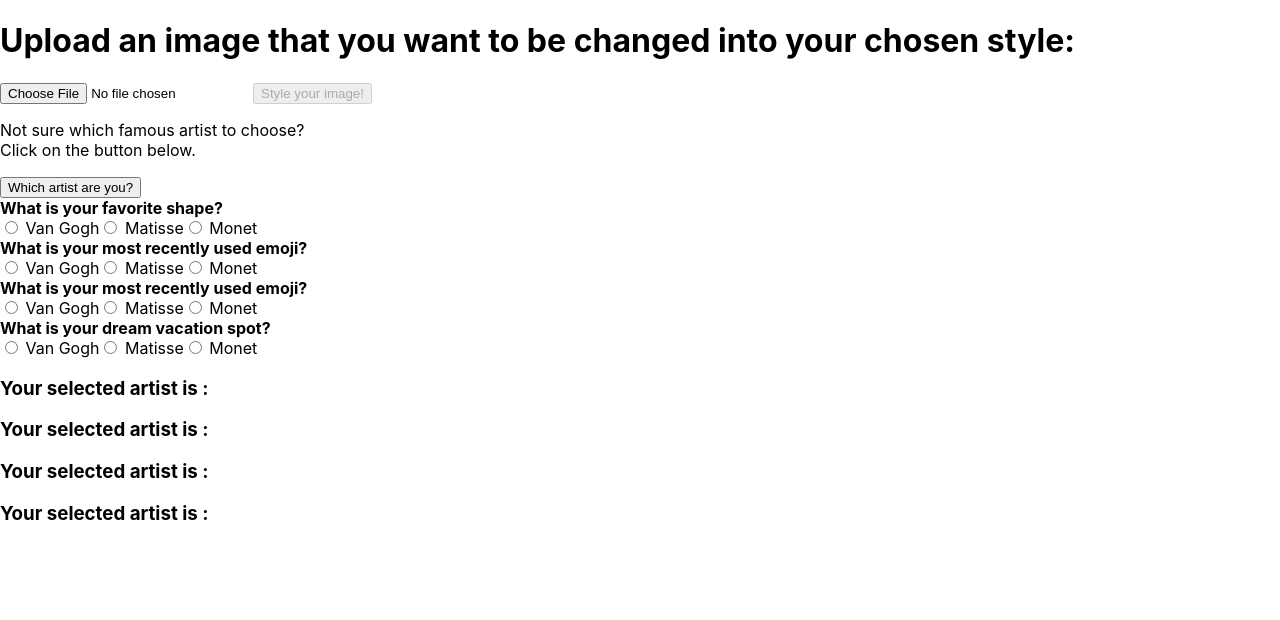
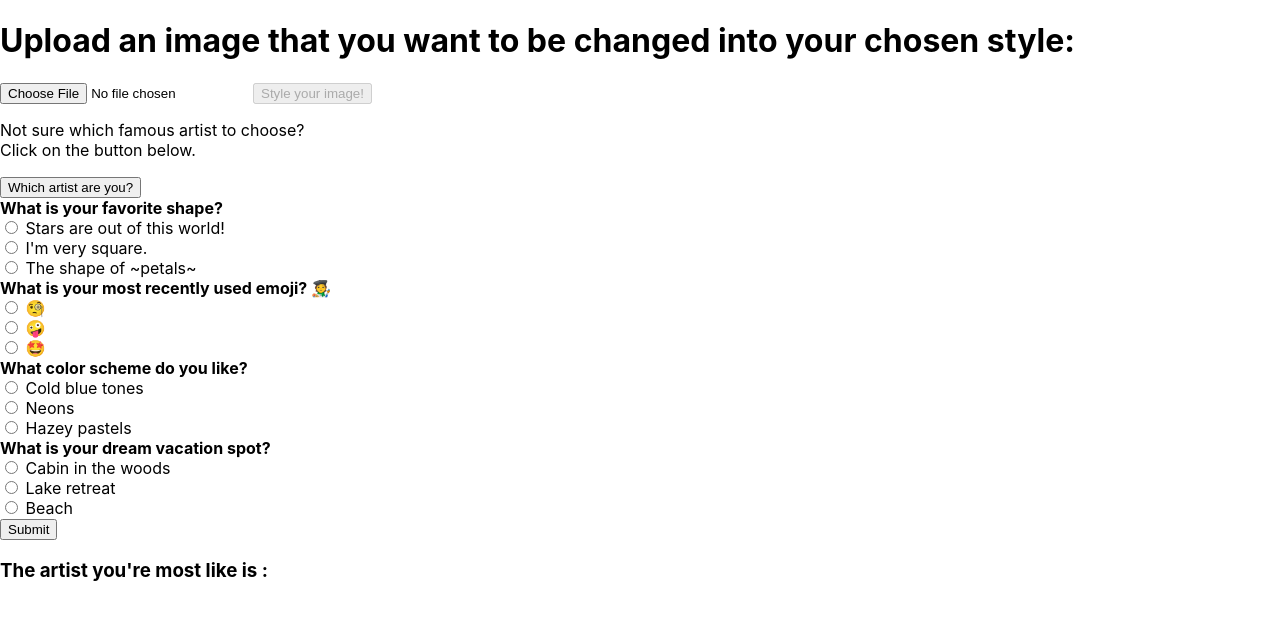
Before and after one commit to natashawong/image-transfer, a React (Create React App) app: page / in a window 1280 px wide. Shown: the top 620 px of the page. Built offline with nearby package versions, Linux system fonts and the light colour scheme.

Commit message:
Finished quiz on index page

```diff
--- a/src/Quiz.js
+++ b/src/Quiz.js
@@ -8,7 +8,10 @@ export default class Quiz extends Component {
             question2: "",
             question3: "",
             question4: "",
+            answer: "",
         }
+        this.formSubmit = this.formSubmit.bind(this);
+        console.log("Starting");
     }
 
     onChangeValue = (event) => {
@@ -27,43 +30,117 @@ export default class Quiz extends Component {
         this.setState({question4: event.target.value})
     }
 
+    formSubmit(event) {
+        event.preventDefault();
+        const artists = ["Matisse", "Van Gogh", "Monet"];
+        const scores = [0,0,0];
+
+        if (this.state.question1 === "") {
+            alert("Select an answer for question 1");
+        } else if (this.state.question2 === "") {
+            alert("Select an answer for question 2");
+        } else if (this.state.question3 === "") {
+            alert("Select an answer for question 3");
+        } else if (this.state.question4 === "") {
+            alert("Select an answer for question 4");
+        } else {
+            console.log("these r the artists" + artists);
+            {artists.map((artist, index) => {
+                if (this.state.question1 === artist) {
+                    scores[index] += 1
+                }
+                if (this.state.question2 === artist) {
+                    scores[index] += 1
+                }
+                if (this.state.question3 === artist) {
+                    scores[index] += 1
+                }
+                if (this.state.question4 === artist) {
+                    scores[index] += 1
+                }
+            })}
+        }
+
+
+
+        console.log("Submitting");
+        console.log(scores);
+        console.log("Max artist:" + this.indexOfMax(scores));
+        this.setState({answer: artists[this.indexOfMax(scores)]})
+        console.log(this.state.answer);
+      }
+
+    indexOfMax(arr) {
+        if (arr.length === 0) {
+            return -1;
+        }
+
+        var max = arr[0];
+        var maxIndex = 0;
+
+        for (var i = 1; i < arr.length; i++) {
+            if (arr[i] > max) {
+                maxIndex = i;
+                max = arr[i];
+            }
+        }
+
+        return maxIndex;
+    }
+
     render() {
         return(
             <div>
+                <form onSubmit={this.formSubmit}>
                 <strong> What is your favorite shape?</strong>
                 <div onChange={this.onChangeValue}>
-                    <input type="radio" value="Van Gogh" name="q1" /> Van Gogh
-                    <input type="radio" value="Matisse" name="q1" /> Matisse
-                    <input type="radio" value="Monet" name="q1" /> Monet
+                    <input type="radio" value="Van Gogh" name="q1"  /> Stars are out of this world!
+                    <br />
+                    <input type="radio" value="Matisse" name="q1" /> I'm very square.
+                    <br />
+                    <input type="radio" value="Monet" name="q1" /> The shape of ~petals~
                 </div>
 
-                <strong> What is your most recently used emoji?</strong>
+                <strong> What is your most recently used emoji? 🧑‍🎨</strong>
                 <div onChange={this.onChangeValue2}>
-                    <input type="radio" value="Van Gogh" name="q2" /> Van Gogh
-                    <input type="radio" value="Matisse" name="q2" /> Matisse
-                    <input type="radio" value="Monet" name="q2" /> Monet
+                    <input type="radio" value="Monet" name="q2" /> 🧐
+                    <br />
+                    <input type="radio" value="Matisse" name="q2" /> 🤪
+                    <br />
+                    <input type="radio" value="Monet" name="q2" /> 🤩
                 </div>
 
-                <strong> What is your most recently used emoji?</strong>
+                <strong> What color scheme do you like?</strong>
                 <div onChange={this.onChangeValue3}>
-                    <input type="radio" value="Van Gogh" name="q3" /> Van Gogh
-                    <input type="radio" value="Matisse" name="q3" /> Matisse
-                    <input type="radio" value="Monet" name="q3" /> Monet
+                    <input type="radio" value="Van Gogh" name="q3" /> Cold blue tones
+                    <br />
+                    <input type="radio" value="Matisse" name="q3" /> Neons
+                    <br />
+                    <input type="radio" value="Monet" name="q3" /> Hazey pastels
                 </div>
 
                 <strong>What is your dream vacation spot?</strong>
                 <div onChange={this.onChangeValue4}>
-                    <input type="radio" value="Van Gogh" name="q4" /> Van Gogh
-                    <input type="radio" value="Matisse" name="q4" /> Matisse
-                    <input type="radio" value="Monet" name="q4" /> Monet
+                    <input type="radio" value="Van Gogh" name="q4" /> Cabin in the woods
+                    <br />
+                    <input type="radio" value="Monet" name="q4" /> Lake retreat
+                    <br />
+                    <input type="radio" value="Matisse" name="q4" /> Beach
                 </div>
 
+
+                <button className="btn btn-default" type="submit">
+                    Submit
+                </button>
                 <div>
-                    <h3>Your selected artist is : {this.state.question1} </h3>
-                    <h3>Your selected artist is : {this.state.question2} </h3>
-                    <h3>Your selected artist is : {this.state.question3} </h3>
-                    <h3>Your selected artist is : {this.state.question4} </h3>
+                    <h3>The artist you're most like is : {this.state.answer} </h3>
                 </div>
+                {/* <Link to="/">
+                <button className="btn btn-default">
+                    Back to Home
+                </button></Link> */}
+
+                </form>
             </div>
         )
     }
```
